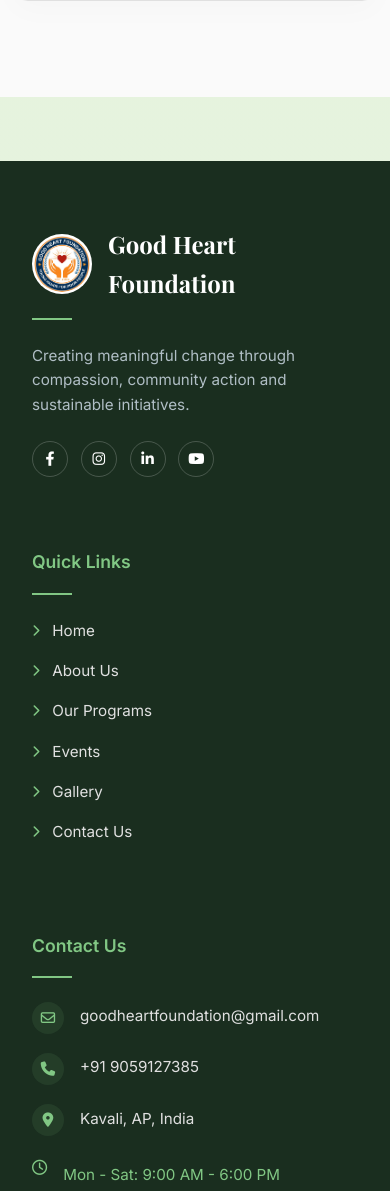
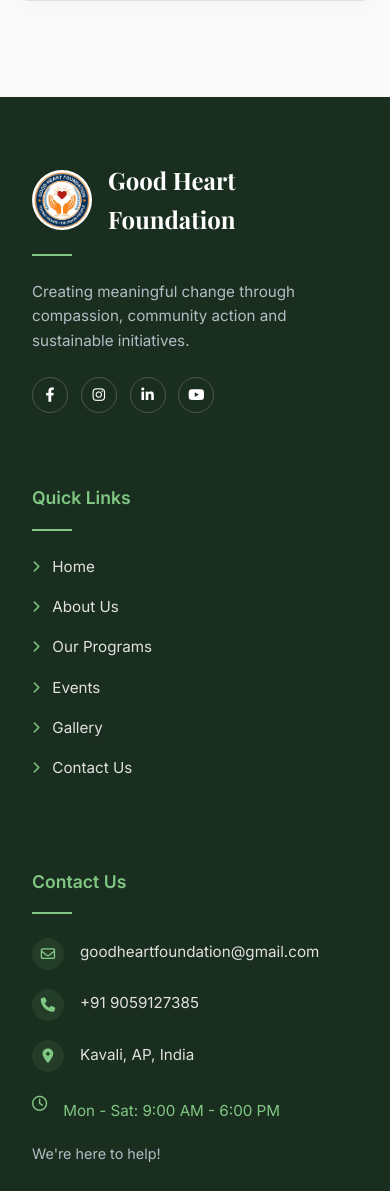
Before and after one commit to BShivaji/GoodHeartFoundation, a Flask app: page /volunteer/ in a window 390 px wide. Shown: the part 5057-6248 px from the top of the page. Run offline with Flask 3, Linux system fonts and the light colour scheme; some libraries are stand-ins or nearby versions.

Commit message:
feat: implement volunteer page styling with responsive layout and components

```diff
--- a/static/css/volunteer.css
+++ b/static/css/volunteer.css
@@ -330,6 +330,11 @@
     color: white;
 }
 
+/* Fix footer gap */
+.ft-new {
+    margin-top: 0 !important;
+}
+
 @media (max-width: 1024px) {
     .vol-features { flex-direction: column; gap: 1.5rem; }
     .vol-feature { border-right: none; padding-right: 0; border-bottom: 1px solid rgba(255,255,255,0.2); padding-bottom: 1.5rem; }
```
